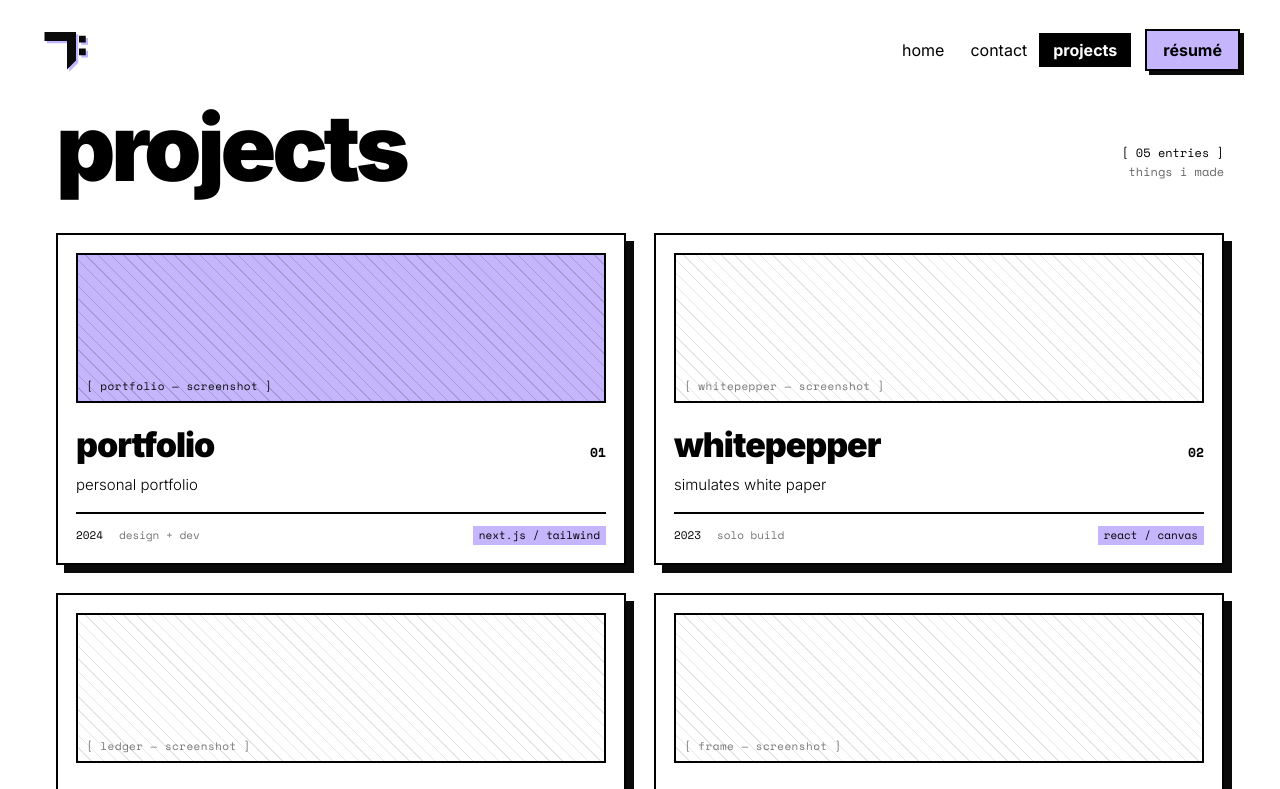
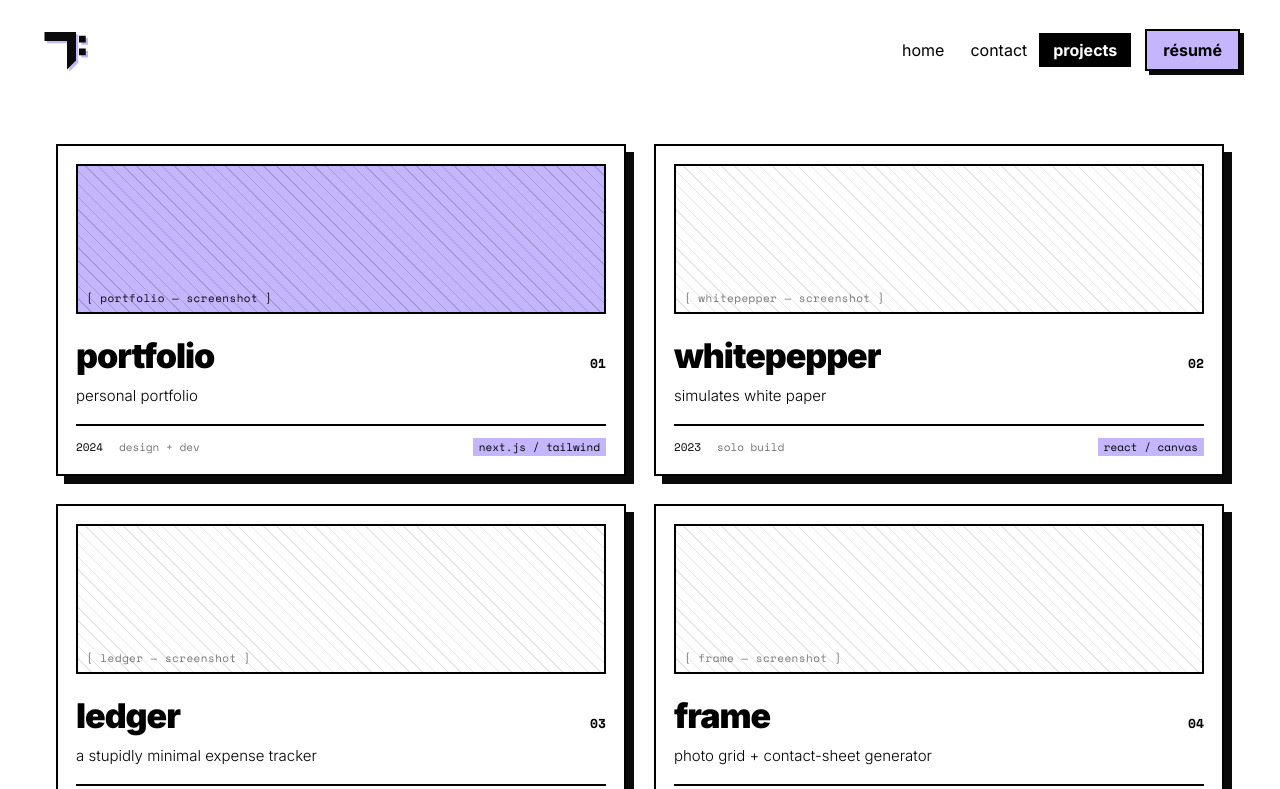
Before and after one commit to suki60/portfolio, a Next.js app: page /projects in a window 1280 px wide. Shown: the top 789 px of the page. Built offline with nearby package versions, Linux system fonts and the light colour scheme.

Commit message:
rm: project header

```diff
--- a/src/pages/projects.js
+++ b/src/pages/projects.js
@@ -58,8 +58,6 @@
   },
 ]
 
-const pad = i => String(i + 1).padStart(2, '0')
-
 const Projects = () => (
   <>
     <Head>
@@ -67,27 +65,6 @@
       <meta name='description' content='things i made' />
     </Head>
     <div className={`${inter.variable} ${mono.variable} container mt-2 pb-20`}>
-      {/* page head */}
-      <div className='flex items-end justify-between gap-5'>
-        <h1
-          className='m-0 lowercase'
-          style={{
-            fontFamily: 'var(--font-inter)',
-            fontWeight: 900,
-            fontSize: 92,
-            lineHeight: 0.88,
-            letterSpacing: '-0.045em',
-          }}
-        >
-          projects
-        </h1>
-        <div className='pb-2 text-right' style={{ fontFamily: 'var(--font-mono)', fontSize: 12, lineHeight: 1.6 }}>
-          <div>[ {pad(projects.length - 1)} entries ]</div>
-          <div className='opacity-60'>things i made</div>
-        </div>
-      </div>
-
-      {/* grid */}
       <div className='mt-11 grid grid-cols-1 gap-7 md:grid-cols-2'>
         {projects.map((project, i) => (
           <Project key={project.name} project={project} index={i} />
```
